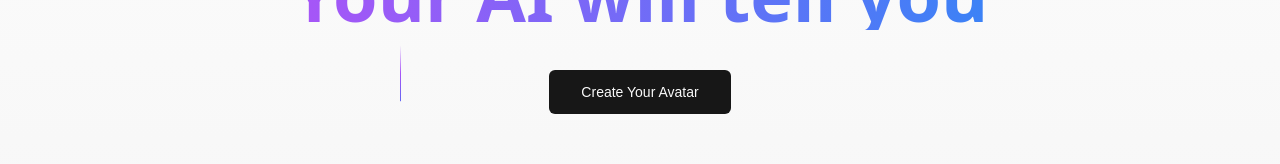
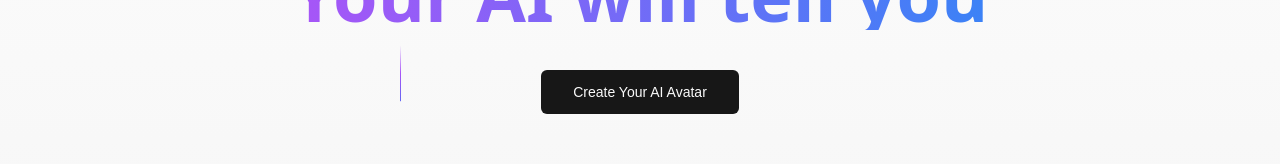
Before and after one commit to MatejBendik/hackathon-erste-2024, a Next.js app: page / in a window 1280 px wide. Shown: the part 420-584 px from the top of the page. Built offline with nearby package versions, Linux system fonts and the light colour scheme; no server answers.

Commit message:
Change button text and push to new repo

```diff
--- a/app/page.tsx
+++ b/app/page.tsx
@@ -3,7 +3,6 @@ import { Button } from "@/components/ui/button";
 import { BackgroundBeamsWithCollision } from "@/components/ui/background-beams-with-collision";
 
 export default function Home() {
-
   return (
     <BackgroundBeamsWithCollision>
       <div className="flex flex-col items-center">
@@ -19,11 +18,13 @@ export default function Home() {
         </div>
         <div>
           <Button asChild size="lg">
-            <Link href={{
-              pathname: "/avatar",
-              query: { mode: "create" }
-            }}>
-              Create Your Avatar
+            <Link
+              href={{
+                pathname: "/avatar",
+                query: { mode: "create" },
+              }}
+            >
+              Create Your AI Avatar
             </Link>
           </Button>
         </div>
```
